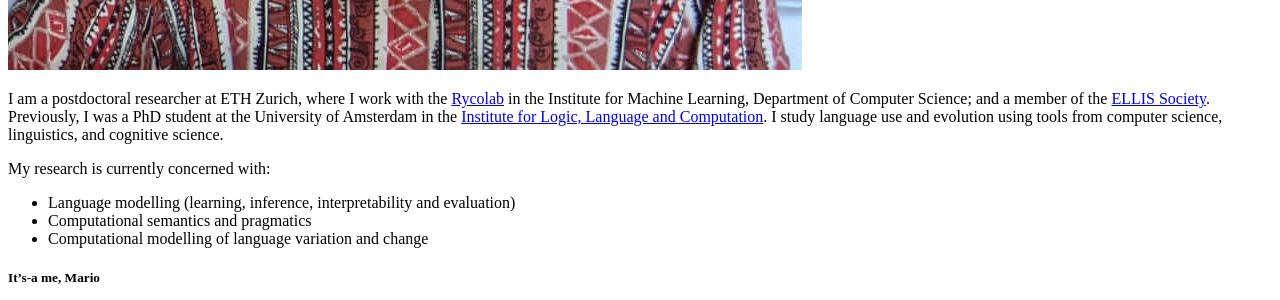
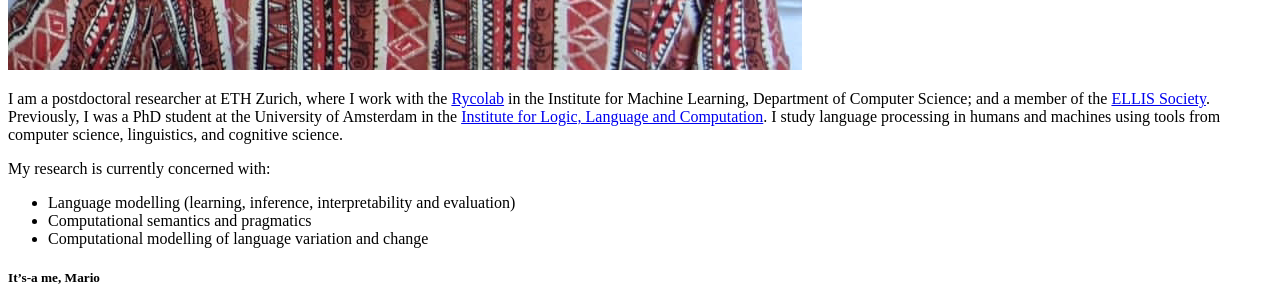
Before and after one commit to glnmario/glnmario.github.io, a Jekyll site: the page built from index.md, in a window 1280 px wide and 900 px high, scrolled down 738 px. Shown: the part 152-452 px from the top of the window. Built offline with Jekyll 4.4.1, drawn with Linux system fonts in a browser that asks for light colours.

Commit message:
Update index.md

```diff
--- a/index.md
+++ b/index.md
@@ -6,7 +6,7 @@ layout: default
 
 
 <!--## About me-->
-I am a postdoctoral researcher at ETH Zurich, where I work with the [Rycolab](https://rycolab.io) in the Institute for Machine Learning, Department of Computer Science; and a member of the [ELLIS Society](https://ellis.eu). Previously, I was a PhD student at the University of Amsterdam in the [Institute for Logic, Language and Computation](https://www.illc.uva.nl). I study language use and evolution using tools from computer science, linguistics, and cognitive science.
+I am a postdoctoral researcher at ETH Zurich, where I work with the [Rycolab](https://rycolab.io) in the Institute for Machine Learning, Department of Computer Science; and a member of the [ELLIS Society](https://ellis.eu). Previously, I was a PhD student at the University of Amsterdam in the [Institute for Logic, Language and Computation](https://www.illc.uva.nl). I study language processing in humans and machines using tools from computer science, linguistics, and cognitive science.
 
 My research is currently concerned with:
 - Language modelling (learning, inference, interpretability and evaluation)
```
